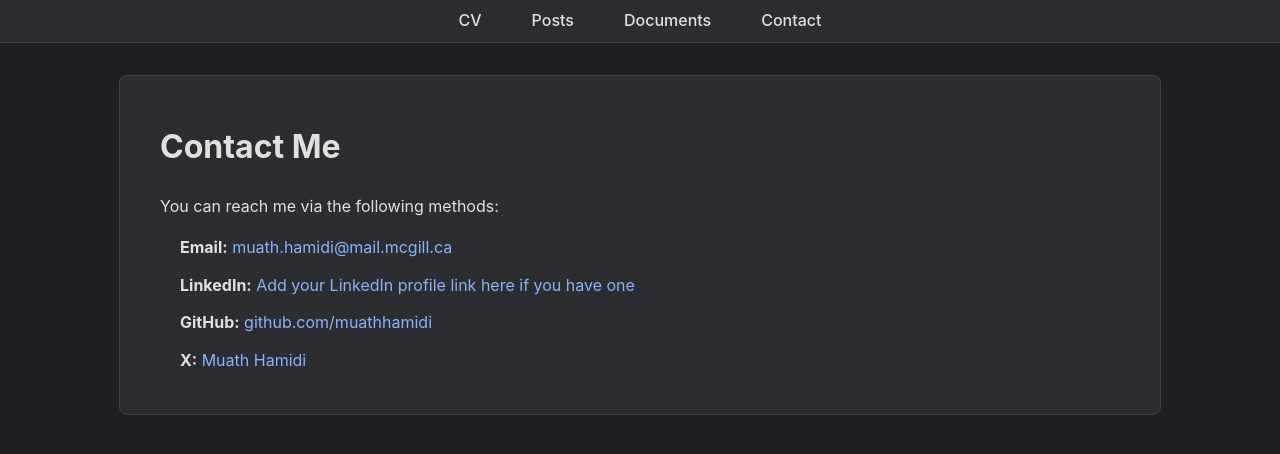
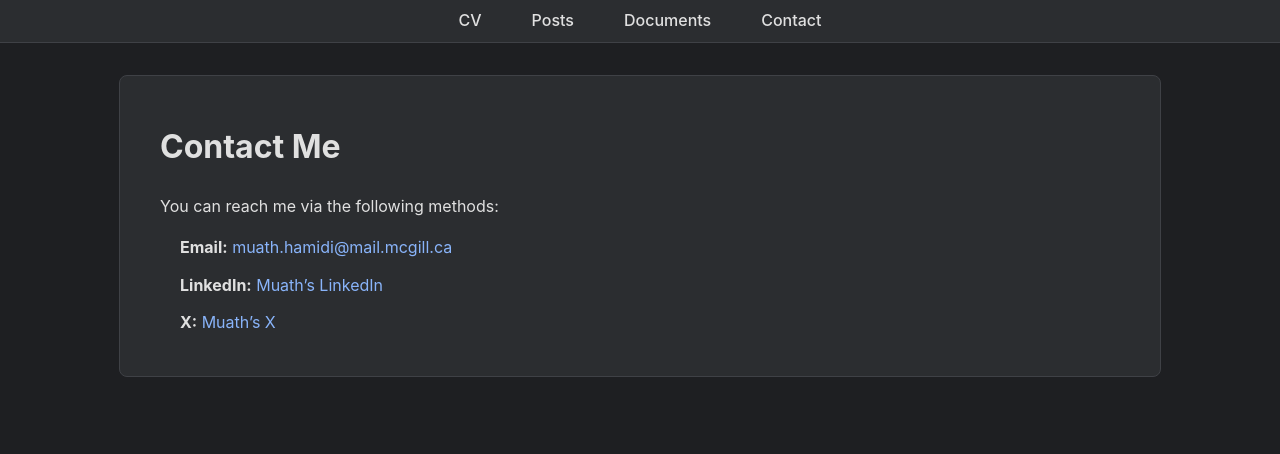
Before and after one commit to MuathHamidi/muath.hamidi, a Jekyll site: the page built from contact.md, in a window 1280 px wide. Shown: the top 454 px of the page. Built offline with Jekyll 4.4.1, drawn with Linux system fonts in a browser that asks for light colours.

Commit message:
Update contact.md

```diff
--- a/contact.md
+++ b/contact.md
@@ -8,6 +8,5 @@ title: Contact
 You can reach me via the following methods:
 
 *   **Email:** [muath.hamidi@mail.mcgill.ca](mailto:muath.hamidi@mail.mcgill.ca)
-*   **LinkedIn:** [Add your LinkedIn profile link here if you have one](https://www.linkedin.com/in/muath-hamidi-434691271)
-*   **GitHub:** [github.com/muathhamidi](https://github.com/muathhamidi)
-*   **X:** [Muath Hamidi](https://x.com/MuathHamidi)
+*   **LinkedIn:** [Muath's LinkedIn](https://www.linkedin.com/in/muath-hamidi-434691271)
+*   **X:** [Muath's X](https://x.com/MuathHamidi)
```
